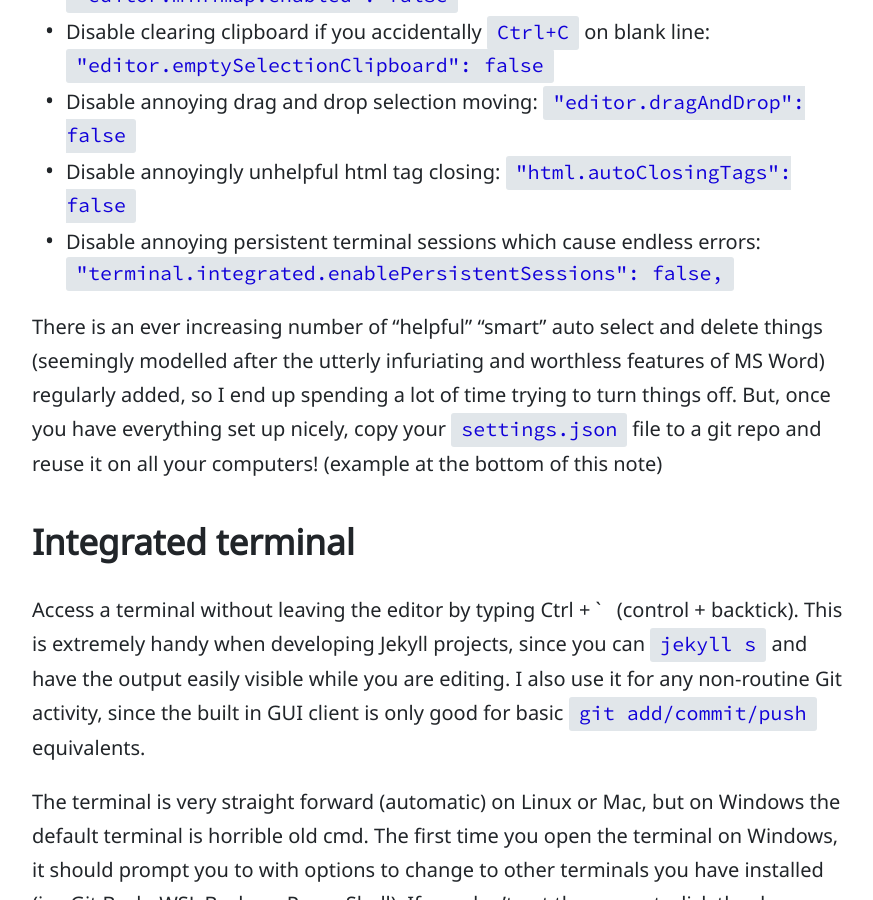
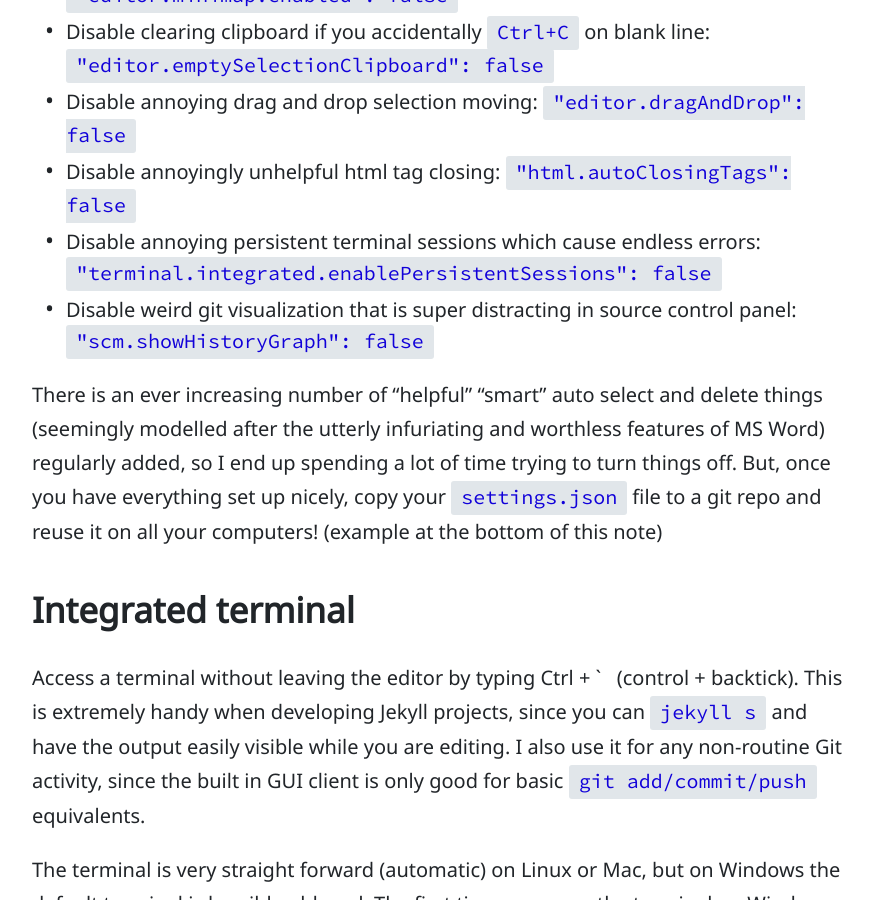
Before and after one commit to evanwill/_drafts, a Jekyll site: the page built from _notes/vs-code.md, in a window 1280 px wide and 900 px high, scrolled down 1513 px. Shown: the whole window, without its empty margins (198-1071 px from the left). Built offline with Jekyll 4.4.1, drawn with Linux system fonts in a browser that asks for light colours; comment, search, counter and statistics services are not loaded.

Commit message:
tweak vscode

```diff
--- a/_notes/vs-code.md
+++ b/_notes/vs-code.md
@@ -36,7 +36,8 @@ A few highlights:
 - Disable clearing clipboard if you accidentally `Ctrl+C` on blank line: `"editor.emptySelectionClipboard": false`
 - Disable annoying drag and drop selection moving: `"editor.dragAndDrop": false`
 - Disable annoyingly unhelpful html tag closing: `"html.autoClosingTags": false`
-- Disable annoying persistent terminal sessions which cause endless errors: `"terminal.integrated.enablePersistentSessions": false,`
+- Disable annoying persistent terminal sessions which cause endless errors: `"terminal.integrated.enablePersistentSessions": false`
+- Disable weird git visualization that is super distracting in source control panel: `"scm.showHistoryGraph": false`
 
 There is an ever increasing number of "helpful" "smart" auto select and delete things (seemingly modelled after the utterly infuriating and worthless features of MS Word) regularly added, so I end up spending a lot of time trying to turn things off.
 But, once you have everything set up nicely, copy your `settings.json` file to a git repo and reuse it on all your computers!
```
